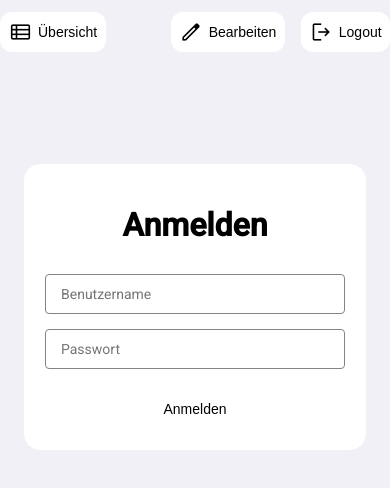
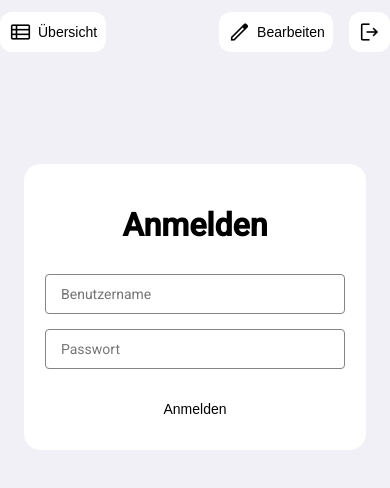
Before and after one commit to rapbru/cas-fee-project2-gravox, an Angular app in the folder frontend/: page /login in a window 390 px wide. Shown: the top 488 px of the page. Built offline with nearby package versions, Linux system fonts and the light colour scheme; sample sign-in values are in the browser's storage.

Commit message:
Hidden text for logout button in mobile view. Only icon visible.

```diff
--- a/frontend/src/app/navbar/navbar.component.html
+++ b/frontend/src/app/navbar/navbar.component.html
@@ -35,7 +35,7 @@
       *ngIf="shouldShowNavigationButtons()"
       (click)="logout()">
       <mat-icon>logout</mat-icon>
-      Logout
+      <span [class.mobile-hidden]="deviceDetectionService.isMobileSignal()">Logout</span>
     </button>
   </div>
 </nav>
--- a/frontend/src/app/navbar/navbar.component.scss
+++ b/frontend/src/app/navbar/navbar.component.scss
@@ -2,3 +2,9 @@
   display: block;
   width: 100%;
 }
+
+.mobile-hidden {
+  @media (max-width: 600px) {
+    display: none;
+  }
+}
--- a/frontend/src/app/navbar/navbar.component.ts
+++ b/frontend/src/app/navbar/navbar.component.ts
@@ -34,7 +34,7 @@ export class NavbarComponent {
     private router: Router,
     private overviewStateService: OverviewStateService,
     private positionService: PositionService,
-    private deviceDetectionService: DeviceDetectionService,
+    public deviceDetectionService: DeviceDetectionService,
     private dialogService: DialogService
   ) {
     this.currentRoute = this.router.url;
```
